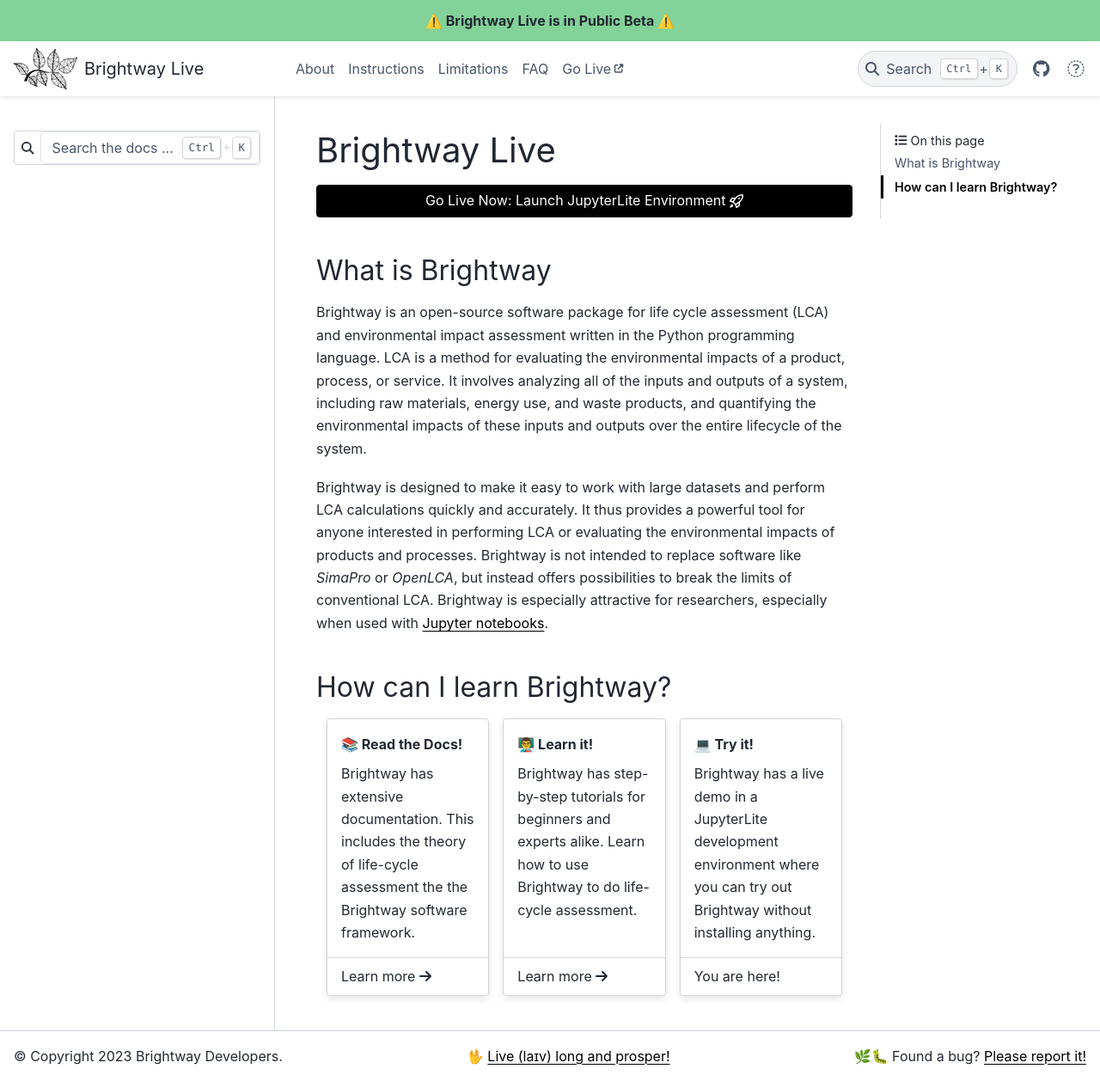
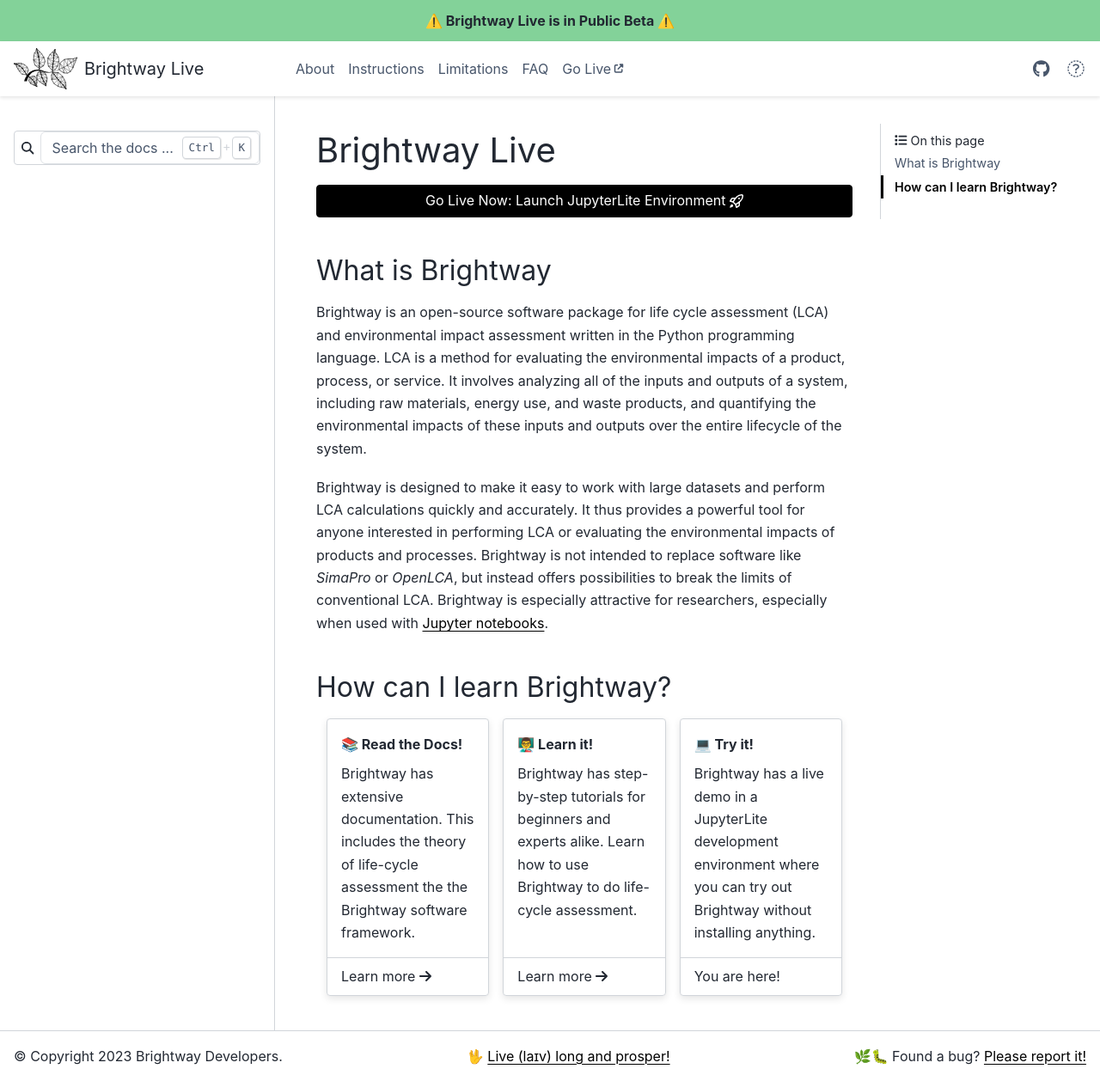
Before and after one commit to brightway-lca/brightway-live, a Sphinx documentation site: the page built from docs/index.md, in a window 1280 px wide and 1258 px high. Shown: the whole window at 86% size. Built offline with Sphinx 7.4.7 and the PyData theme 0.15.4, drawn with Linux system fonts in a browser that asks for light colours; nearby versions of some CDN libraries.

Commit message:
updated documentation

```diff
--- a/docs/conf.py
+++ b/docs/conf.py
@@ -81,6 +81,7 @@
     "footer_start": ["copyright"],
     "footer_center": ["footer_center"],
     "footer_end": ["footer_end"],
+    "navbar_persistent": [], # needs to be empty, otherwise the search bar is shown https://pydata-sphinx-theme.readthedocs.io/en/stable/user_guide/search.html#configure-the-search-field-position
     "secondary_sidebar_items": ["page-toc"],
     "header_links_before_dropdown": 7,
     # page elements content
```
